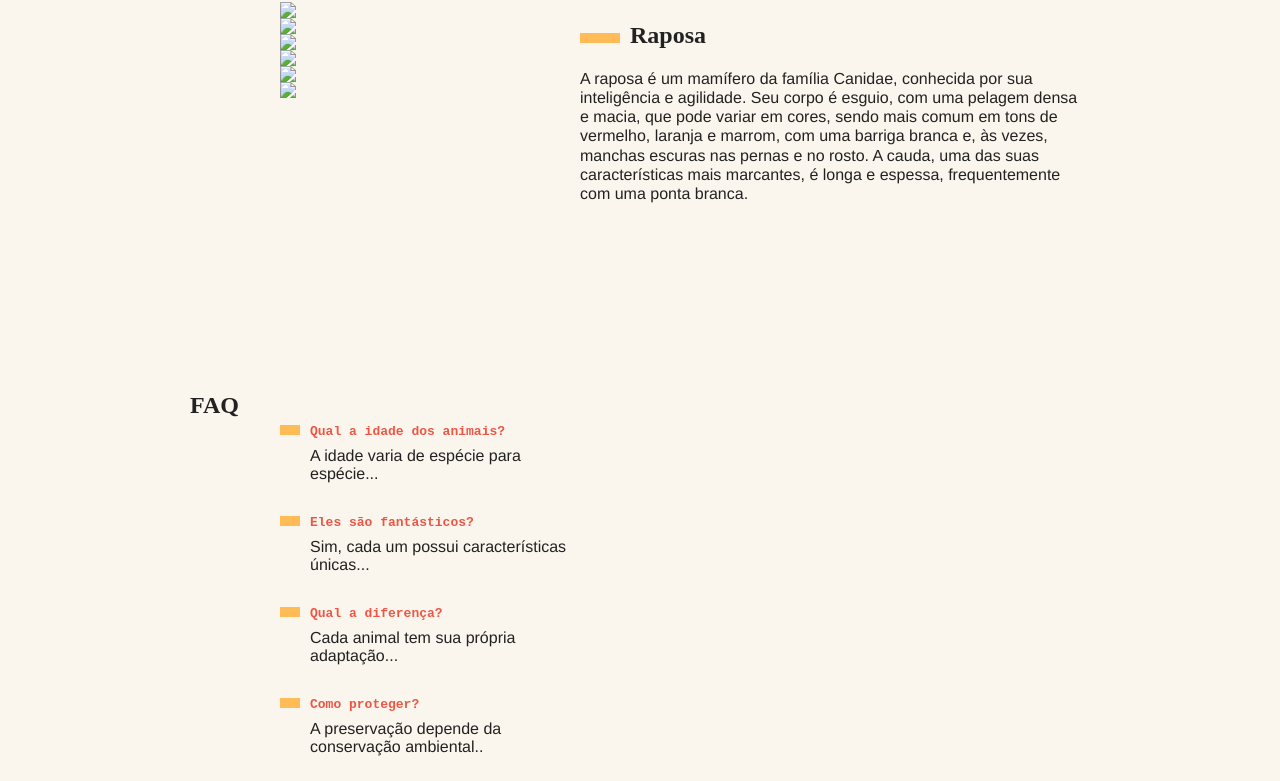
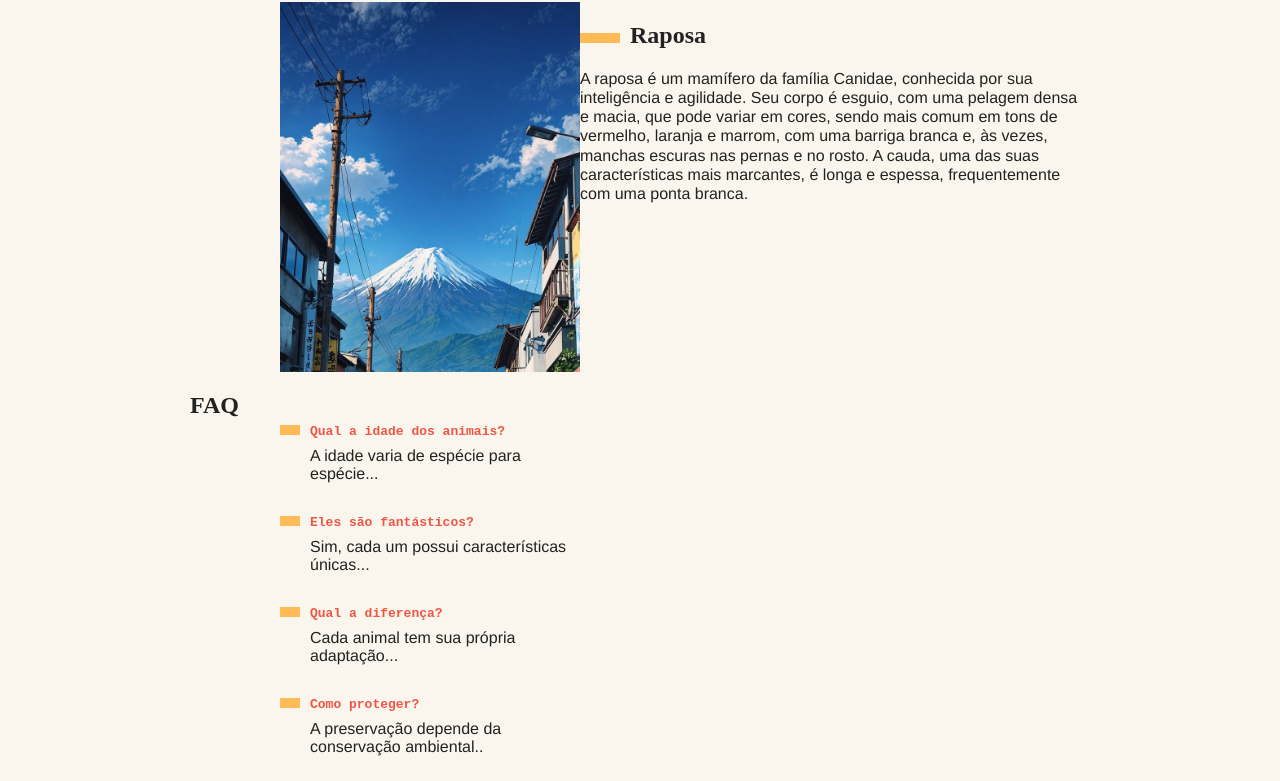
Before and after one commit to Manucrella/atv.Senai, a plain HTML site: page index.html in a window 1280 px wide. Shown: the part 168-949 px from the top of the page. Drawn offline with Linux system fonts and the light colour scheme.

Commit message:
imagens vizu

```diff
--- a/index.html
+++ b/index.html
@@ -19,12 +19,18 @@
     <section class="grid-section animais js-scroll" id="animais">
         <h1 class="titulo">Animais Fantásticos</h1>
         <ul class="animais-lista js-tabmenu">
-            <li><img src="img/imagem1.jpg"></li>
-            <li><img src="img/imagem2.jpg"></li>
-            <li><img src="img/imagem3.jpg"></li>
-            <li><img src="img/imagem4.jpg"></li>
-            <li><img src="img/imagem5.jpg"></li>
-            <li><img src="img/imagem6.jpg"></li>
+            <li><img src="img/download (1).jpg"></li>
+            <li><img src="img/download (2).jpg"></li>
+            <li><img src="img/download (5).jpg"></li>
+            <li><img src="img/download (6).jpg"></li>
+            <li><img src="img/download (7).jpg"></li>
+            <li><img src="img/Seaside, Acapulco, Mexico.jpg"></li>
+            <li><img src="img/Top 20 Things to Do at Atlantis Bahamas Resort.jpg"></li>
+            <li><img src="img/Pamukkale, Turkey.jpg"></li>
+            <li><img src="img/Italy.jpg"></li>
+            <li><img src="img/As 12 cidades mais bonitas do mundo, segundo a ‘Forbes’.jpg"></li>
+            <li><img src="img/_Whispers of Winter_ Reykjavik's Enchanting Blue Hour Bliss_.jpg"></li>
+            <li><img src="img/🐪.jpg"></li>
         </ul>
         <div class="animais-descricao js-tabcontent">
             <section>
```
